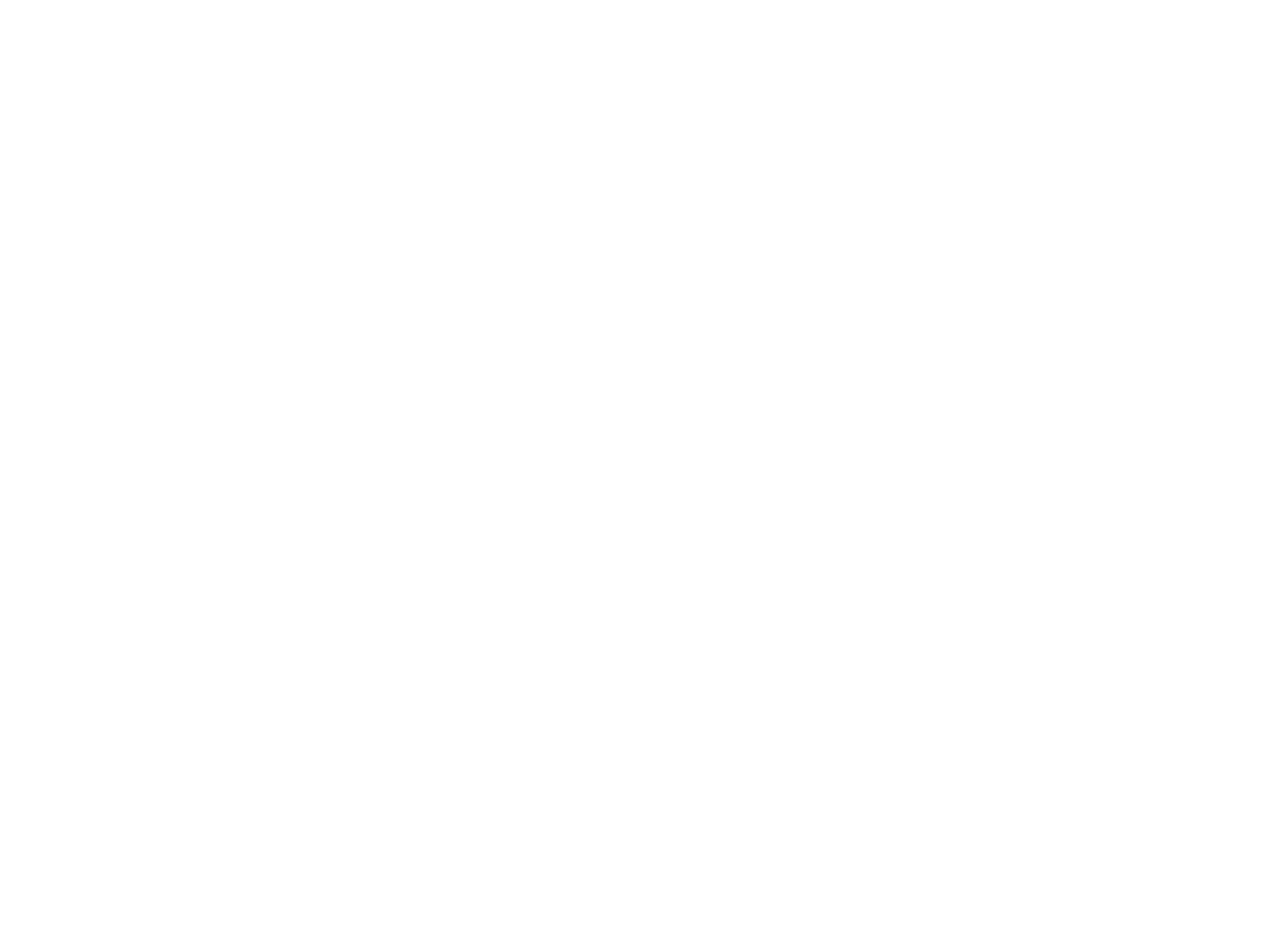
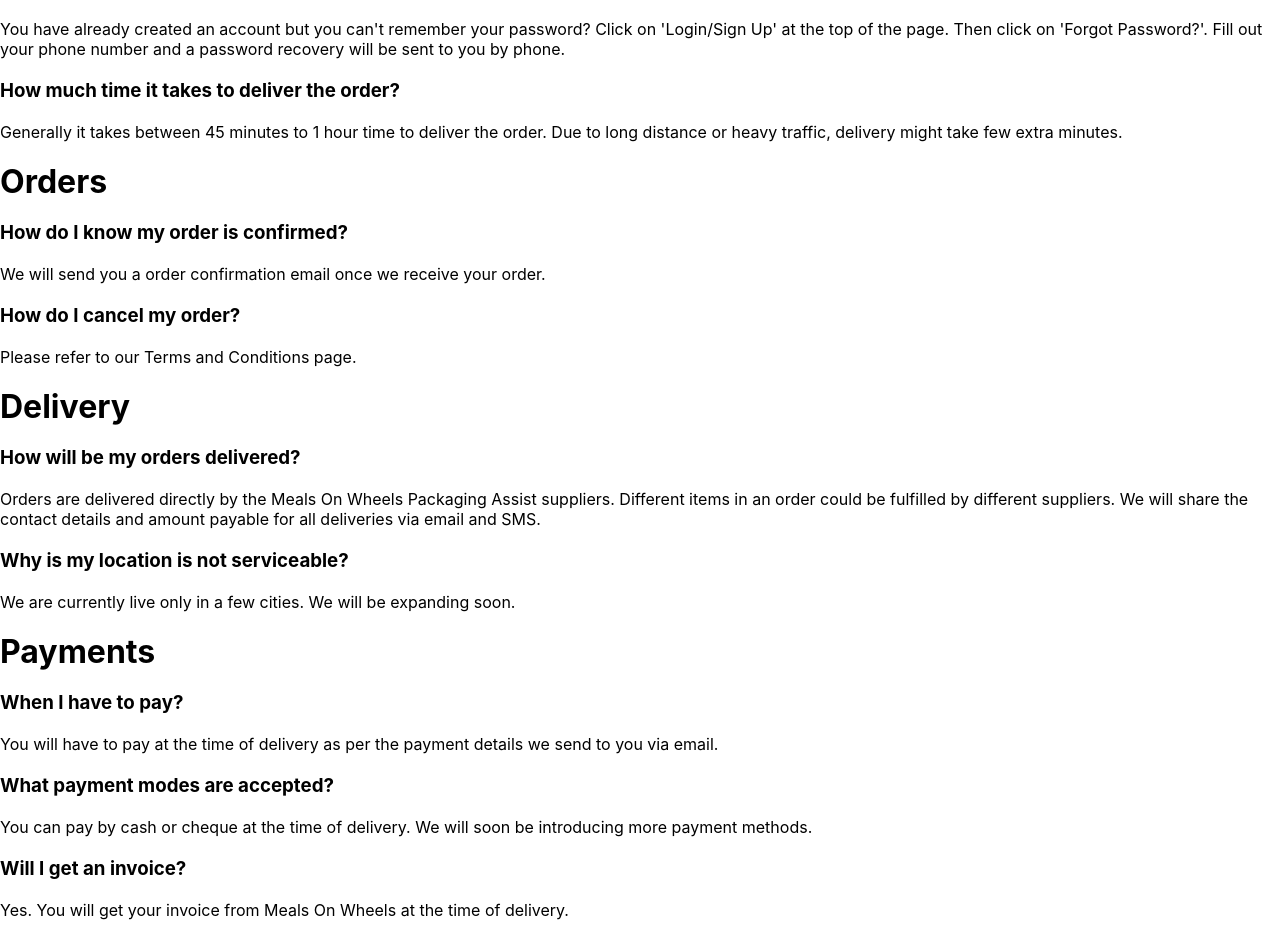
Before and after one commit to sagiruthvik/Year2_Group_Project, a React (Create React App) app in the folder Front-End/client/: page /FAQ in a window 1280 px wide. Shown: the part 349-1289 px from the top of the page. Before the commit the page ends 800 px from the top, so only its background shows below. Built offline with nearby package versions, Linux system fonts and the light colour scheme; a web font is replaced by a local one.

Commit message:
added FAQ page

```diff
--- a/Front-End/client/src/App.js
+++ b/Front-End/client/src/App.js
@@ -21,6 +21,7 @@
 import Main from './components/pages/Profilepages/Main';
 import TermsConditions from './components/pages/TermsConditions';
 import PrivacyPolicy from './components/pages/PrivacyPolicy';
+import FAQ from './components/pages/FAQ';
 function App() {
 
   return (
@@ -39,6 +40,7 @@
         <Route path= '/Profile/Orders' exact component = {Main} />
         <Route path= '/T&C' exact component = {TermsConditions} />
         <Route path= '/Ppolicy' exact component = {PrivacyPolicy} />
+        <Route path= '/FAQ' exact component = {FAQ} />
 		{/* <Route path = "/browse" exact component ={Browse} />
 		<Route path = "/add_food" exact component ={addFood} />
 		<Route path = "/add_food" exact component ={UpdateFood} />*/}
--- /dev/null
+++ b/Front-End/client/src/components/pages/FAQ.js
@@ -0,0 +1,50 @@
+import React from 'react';
+
+function FAQ() {
+    return (
+        <div className="FAQ">
+            <h1 className="main_heading">General</h1><br/>
+
+            <h3>How can I create account at MealsOnWheels.com?</h3><br/>
+            <p>Click on 'Login & Sign up' at the top of the page. Then fill out your information in the 'Create an account' section and click the 'Sign Up' button. You can also create an account directly after placing an order. Your delivery address and the order details will then be saved in your account.</p><br/>
+
+            <h3>What are your Delivery Hours?</h3><br/>
+            <p>Our delivery hour is from 10:00 AM to 08:00 PM.</p><br/>
+
+            <h3>I don't remember my password?</h3><br/>
+            <p>You have already created an account but you can't remember your password? Click on 'Login/Sign Up' at the top of the page. Then click on 'Forgot Password?'. Fill out your phone number and a password recovery will be sent to you by phone.</p><br/>
+
+            <h3>How much time it takes to deliver the order?</h3><br/>
+            <p>Generally it takes between 45 minutes to 1 hour time to deliver the order. Due to long distance or heavy traffic, delivery might take few extra minutes.</p><br/>
+
+            <h1 className="main_heading">Orders</h1><br/>
+
+            <h3>How do I know my order is confirmed?</h3><br/>
+            <p>We will send you a order confirmation email once we receive your order.</p><br/>
+
+            <h3>How do I cancel my order?</h3><br/>
+            <p>Please refer to our Terms and Conditions page.</p><br/>
+
+            <h1 className="main_heading">Delivery</h1><br/>
+
+            <h3>How will be my orders delivered?</h3><br/>
+            <p>Orders are delivered directly by the Meals On Wheels Packaging Assist suppliers. Different items in an order could be fulfilled by different suppliers. We will share the contact details and amount payable for all deliveries via email and SMS.</p><br/>
+
+            <h3>Why is my location is not serviceable?</h3><br/>
+            <p>We are currently live only in a few cities. We will be expanding soon.</p><br/>
+
+            <h1 className="main_heading">Payments</h1><br/>
+
+            <h3>When I have to pay?</h3><br/>
+            <p>You will have to pay at the time of delivery as per the payment details we send to you via email.</p><br/>
+
+            <h3>What payment modes are accepted?</h3><br/>
+            <p>You can pay by cash or cheque at the time of delivery. We will soon be introducing more payment methods.</p><br/>
+
+            <h3>Will I get an invoice?</h3><br/>
+            <p>Yes. You will get your invoice from Meals On Wheels at the time of delivery.</p><br/>
+        </div>
+    )
+}
+
+export default FAQ;
--- a/Front-End/client/src/styles/App.css
+++ b/Front-End/client/src/styles/App.css
@@ -42,4 +42,5 @@
 @import "./pages/About.css";
 @import "./pages/TermsConditions.css";
 @import "./pages/PrivacyPolicy.css";
+@import "./pages/FAQ.css";
 /* @import "../components/pages/ProfilePages/Style/Navbar.css" */
--- /dev/null
+++ b/Front-End/client/src/styles/pages/FAQ.css
@@ -0,0 +1,26 @@
+.FAQ{
+    display: flex;
+    flex-direction: column;
+    justify-content: center;
+    padding: 20px;
+  }
+
+  .main_heading{
+    Padding: 10px
+  }
+
+  .FAQ h1{
+      color: rgb(90, 218, 86);
+  }
+
+  .FAQ h3{
+      font-weight: bold;
+  }
+
+  .FAQ p{
+    font-family: 'Segoe UI', Tahoma, Geneva, Verdana, sans-serif;
+  }
+
+  .FAQ p{
+    padding: 5px;
+  }
```
Also changed, not shown: Front-End/client/src/components/pages/Profilepages/Style/big.css (+0 -20 lines).
